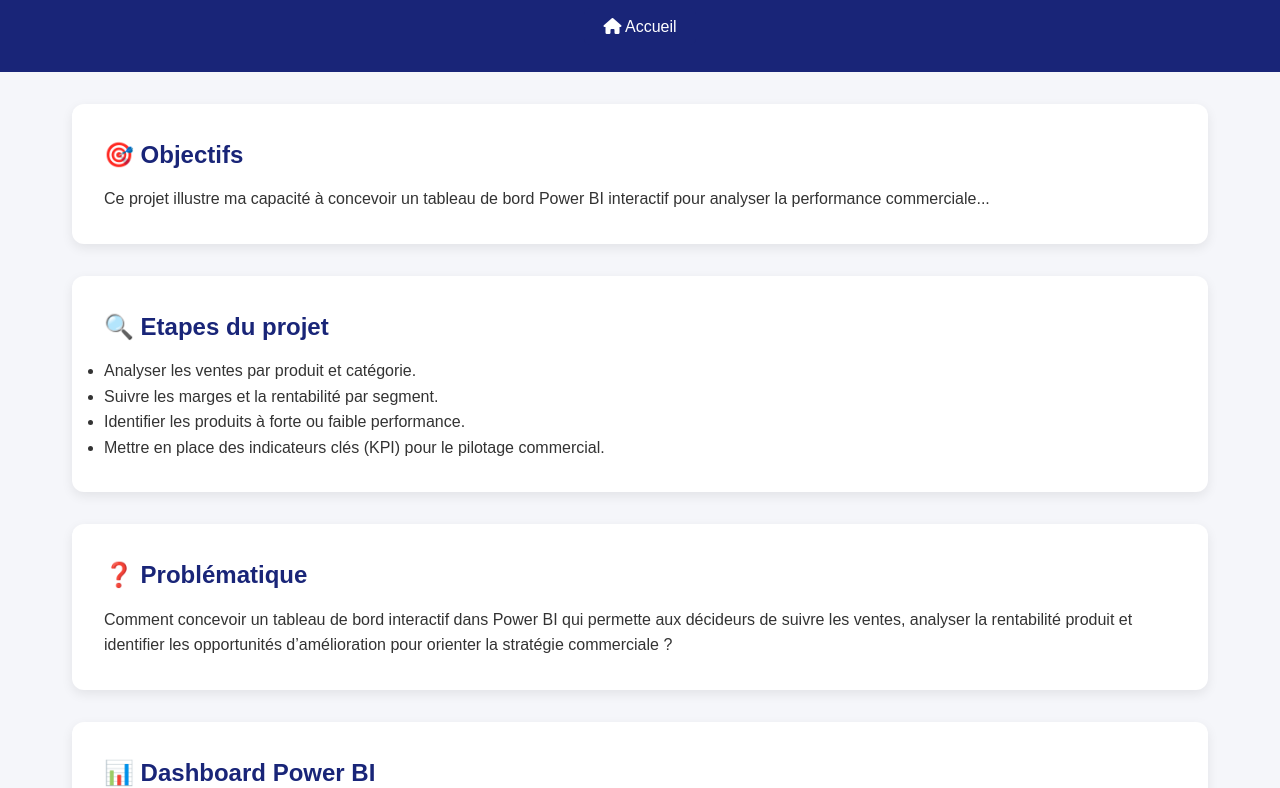
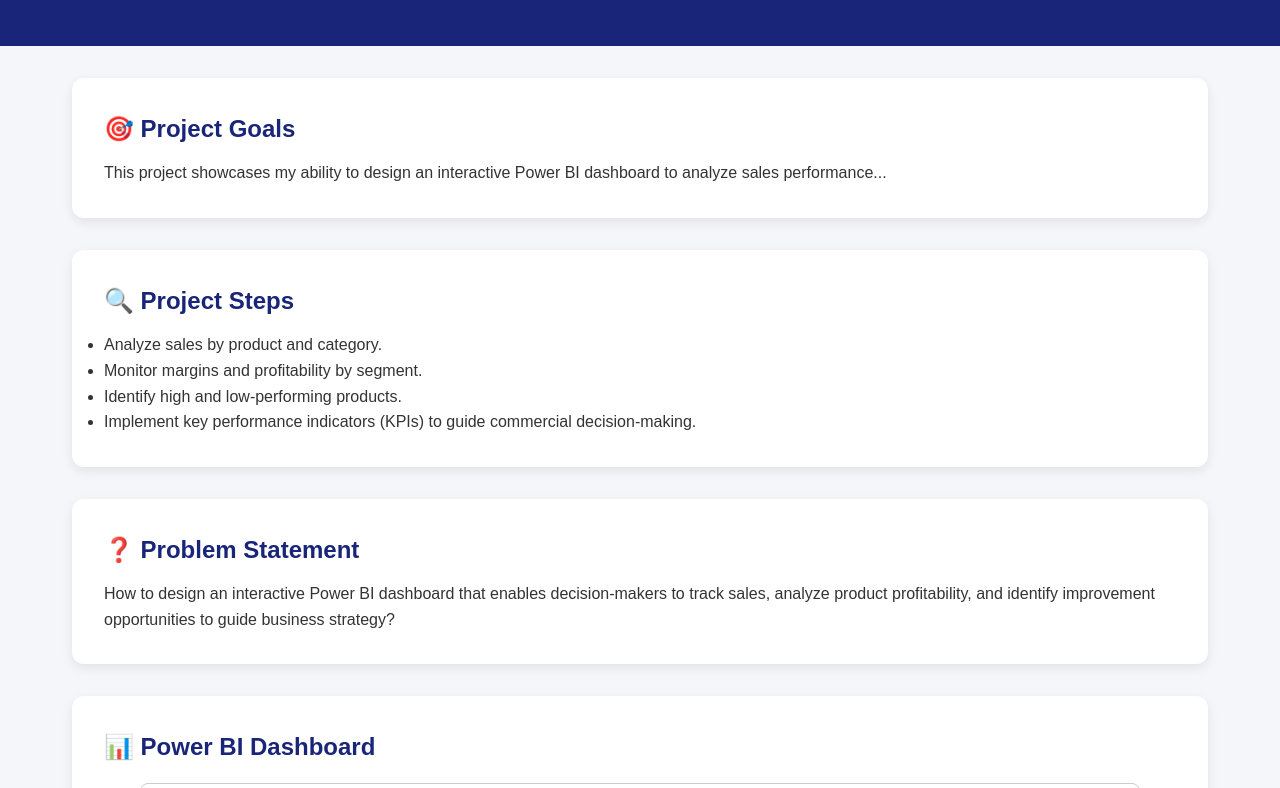
Before and after one commit to JeanPaul-P/Portfolio-data-analyst, a plain HTML site: page projet-rentabilite-produit/index.html in a window 1280 px wide. Shown: the part 102-890 px from the top of the page. Drawn offline with Linux system fonts and the light colour scheme; grey boxes are pictures that could not be loaded.

Commit message:
Update index.html

```diff
--- a/projet-rentabilite-produit/index.html
+++ b/projet-rentabilite-produit/index.html
@@ -1,15 +1,16 @@
 <!DOCTYPE html>
-<html lang="fr">
+<html lang="en">
 <head>
   <meta charset="UTF-8">
   <meta name="viewport" content="width=device-width, initial-scale=1.0">
-  <title>Projet Analyse des ventes</title>
+  <title>Sales Analysis Project</title>
   <link rel="stylesheet" href="https://cdnjs.cloudflare.com/ajax/libs/font-awesome/6.5.0/css/all.min.css">
   <style>
     * {margin:0; padding:0; box-sizing:border-box; font-family:"Poppins", sans-serif;}
     body {background:#f5f6fa; color:#333; line-height:1.6;}
-    header {background:#192578; color:#fff; padding:2em 1em; text-align:center;}
-    header h1 {font-size:2.5rem; margin-bottom:0.5em;}
+    header {background:#192578; color:#fff; padding:2em 1em; position:relative;}
+    header h1 {font-size:2.5rem; text-align:center; margin-bottom:0.5em;}
+    header nav {position:absolute; left:1em; top:50%; transform:translateY(-50%);}
     header nav a {color:#fff; text-decoration:none; font-weight:500; transition:background 0.3s; padding:0.6em 1.2em; border-radius:6px; background:#192578;}
     header nav a:hover {background:#F4A261;}
     main {max-width:1200px; margin:auto; padding:2em;}
@@ -23,41 +24,41 @@
 </head>
 <body>
   <header>
-    <h1>Projet Analyse des ventes</h1>
+    <h1>Sales Analysis Project</h1>
     <nav>
-      <a href="../index.html"><i class="fas fa-home"></i> Accueil</a>
+      <a href="../index.html"><i class="fas fa-home"></i> Home</a>
     </nav>
   </header>
 
   <main>
     <section class="card">
-      <h2>🎯 Objectifs</h2>
-      <p>Ce projet illustre ma capacité à concevoir un tableau de bord Power BI interactif pour analyser la performance commerciale...</p>
+      <h2>🎯 Project Goals</h2>
+      <p>This project showcases my ability to design an interactive Power BI dashboard to analyze sales performance...</p>
     </section>
 
     <section class="card">
-      <h2>🔍 Etapes du projet</h2>
+      <h2>🔍 Project Steps</h2>
       <ul>
-        <li>Analyser les ventes par produit et catégorie.</li>
-        <li>Suivre les marges et la rentabilité par segment.</li>
-        <li>Identifier les produits à forte ou faible performance.</li>
-        <li>Mettre en place des indicateurs clés (KPI) pour le pilotage commercial.</li>
+        <li>Analyze sales by product and category.</li>
+        <li>Monitor margins and profitability by segment.</li>
+        <li>Identify high and low-performing products.</li>
+        <li>Implement key performance indicators (KPIs) to guide commercial decision-making.</li>
       </ul>
     </section>
 
     <section class="card">
-      <h2>❓ Problématique</h2>
-      <p>Comment concevoir un tableau de bord interactif dans Power BI qui permette aux décideurs de suivre les ventes,
-        analyser la rentabilité produit et identifier les opportunités d’amélioration pour orienter la stratégie commerciale ?</p>
+      <h2>❓ Problem Statement</h2>
+      <p>How to design an interactive Power BI dashboard that enables decision-makers to track sales,
+         analyze product profitability, and identify improvement opportunities to guide business strategy?</p>
     </section>
 
     <section class="card">
-      <h2>📊 Dashboard Power BI</h2>
+      <h2>📊 Power BI Dashboard</h2>
       <iframe src="https://app.powerbi.com/reportEmbed?reportId=709706a7-6cff-4977-b354-7574a7e57940&autoAuth=true&ctid=6d2125de-5b5a-4aa1-97af-4578661dffdb" allowfullscreen="true"></iframe>
     </section>
 
     <section class="card">
-      <h2>📸 Screenshots</h2>
+      <h2>📸 Pictures</h2>
       <img src="Screenshots/Capture_product.png" alt="Product view">
       <img src="Screenshots/Capture_Product_Bikes.png" alt="Bikes analysis">
       <img src="Screenshots/Capture_ProfitabilityNew.png" alt="Profitability analysis">
@@ -65,12 +66,12 @@
     </section>
 
     <section class="card">
-      <h2>📂 Fichiers du projet</h2>
+      <h2>📂 Project Files</h2>
       <a class="button" href="https://github.com/JeanPaul-P/Portfolio-data-analyst/tree/main/projet-rentabilite-produit/sql" target="_blank">SQL Scripts</a>
     </section>
 
     <section style="text-align:center;">
-      <a class="button" href="../index.html">⬅ Retour à l'accueil</a>
+      <a class="button" href="../index.html">⬅ Back to Home</a>
     </section>
   </main>
 
```
